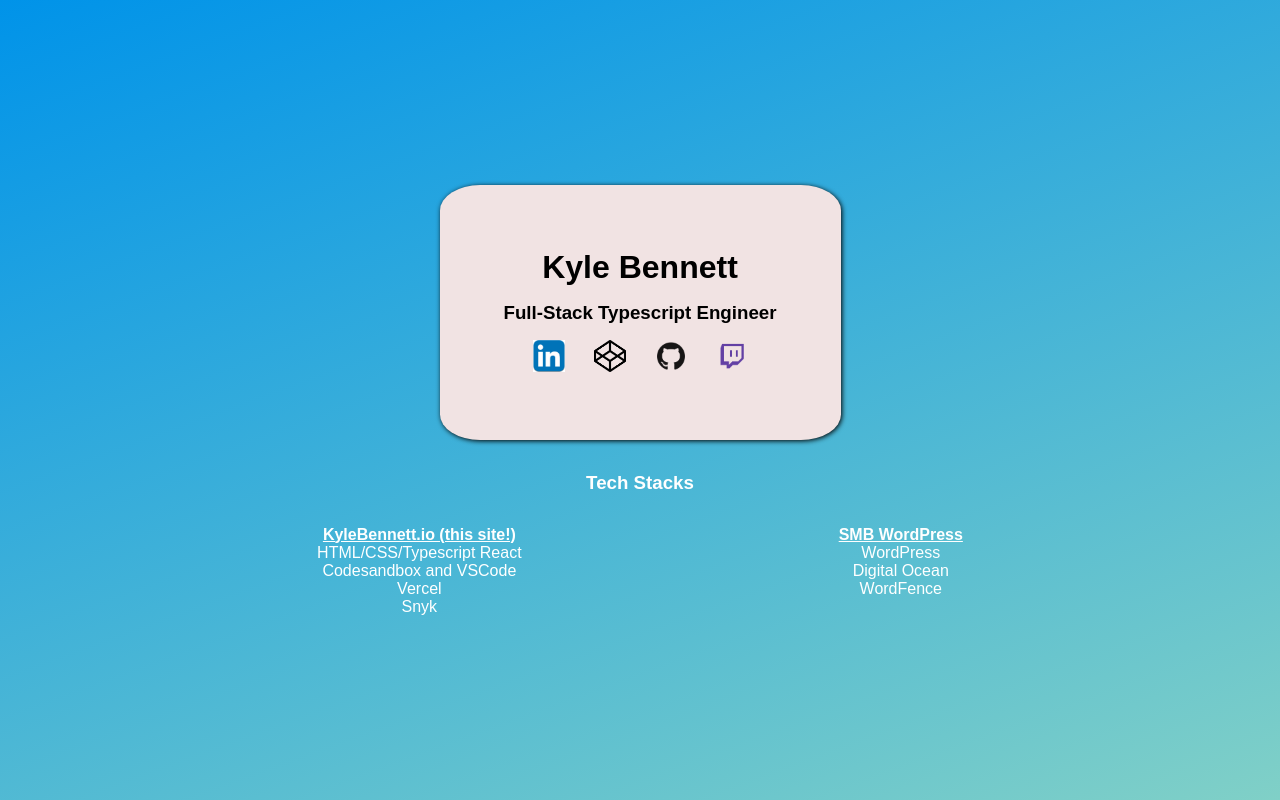
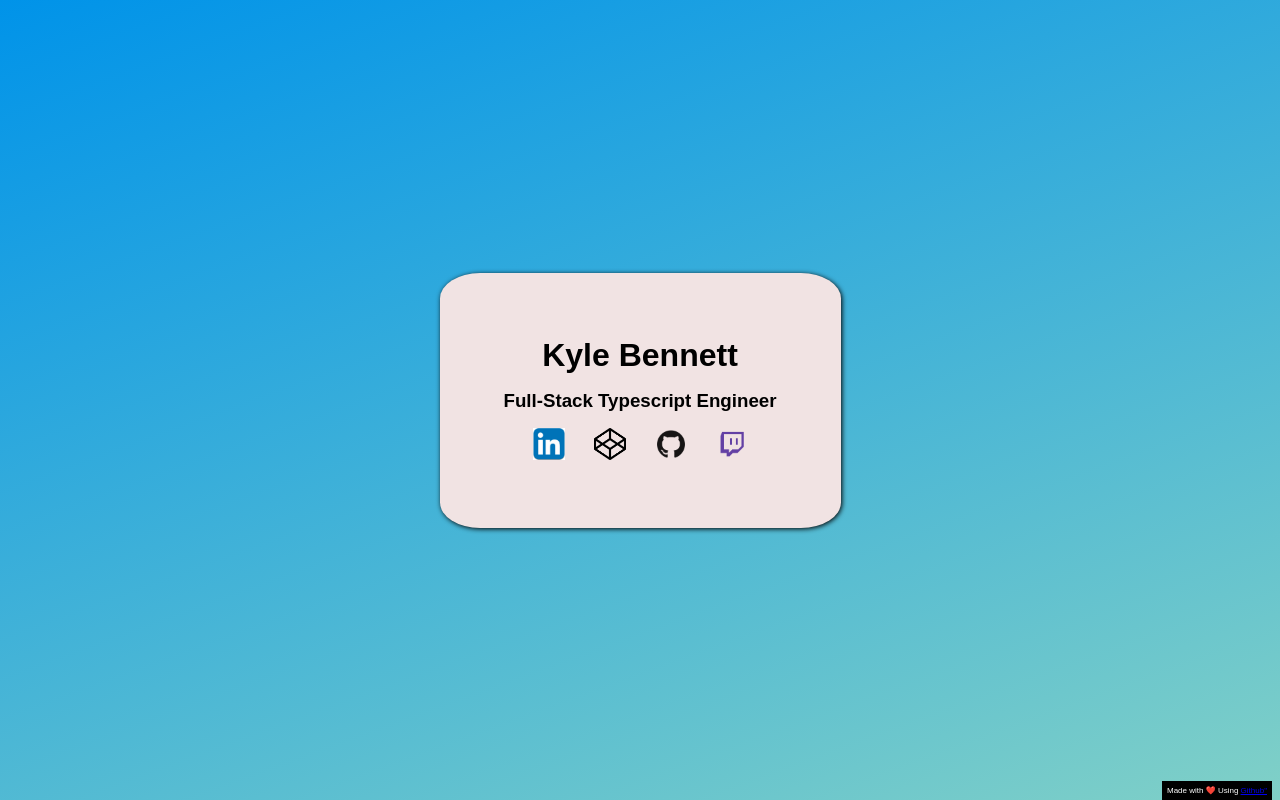
Before and after one commit to BennEntterprise/entry, a React (Create React App) app: page / in a window 1280 px wide. Built offline with nearby package versions, Linux system fonts and the light colour scheme.

Commit message:
comment out more stuff

```diff
--- a/src/App.tsx
+++ b/src/App.tsx
@@ -15,10 +15,10 @@ export const App = () => {
         <LetterHead />
         <SiteLinks />
       </div>
-      <Stacks />
-      {/* <OpenSourceHacking />
-      <WordCloud />
-      <StickyFooter /> */}
+      {/* <Stacks /> */}
+      {/* <OpenSourceHacking /> */}
+      {/* <WordCloud /> */}
+      <StickyFooter />
     </div>
   );
 };
```
